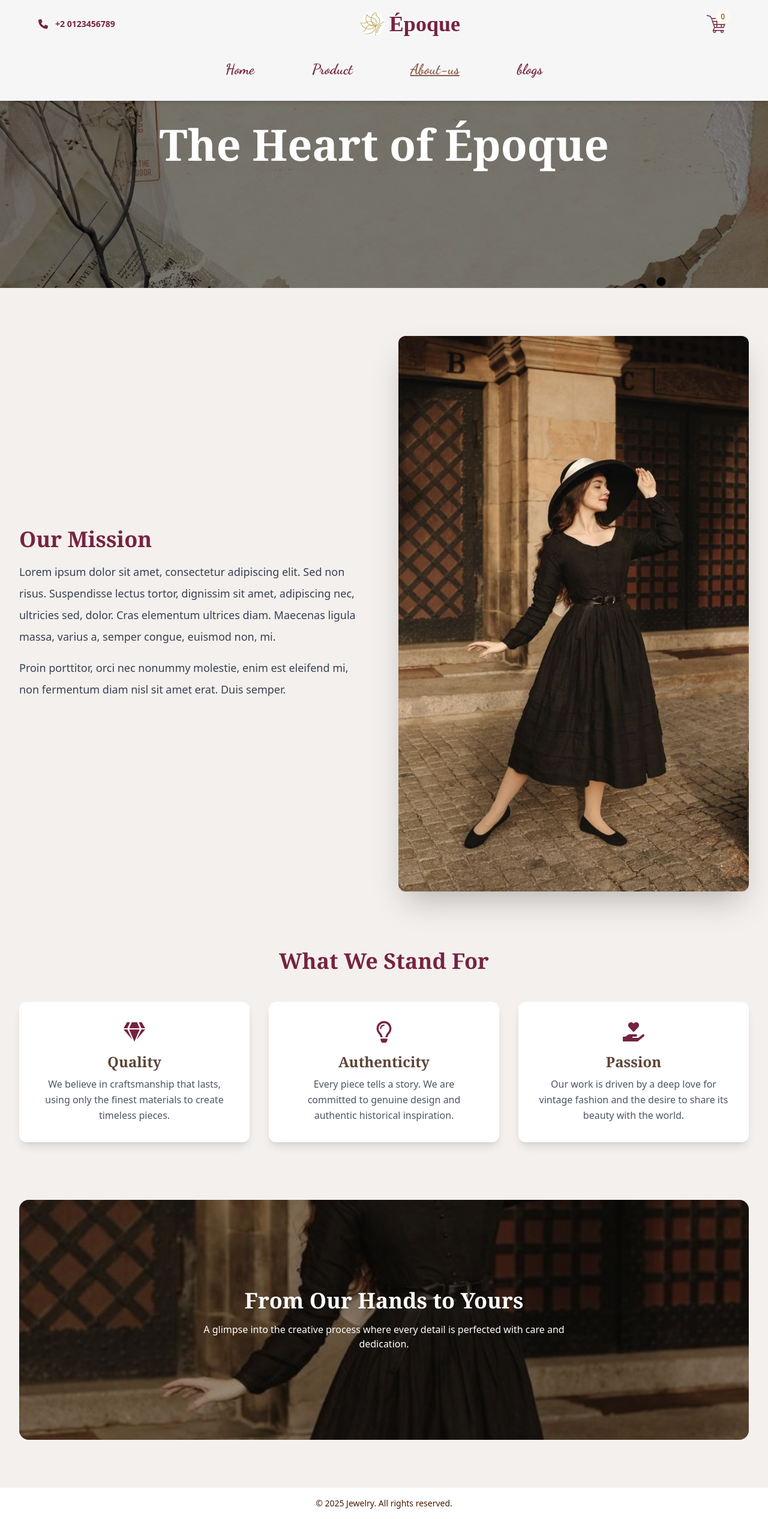
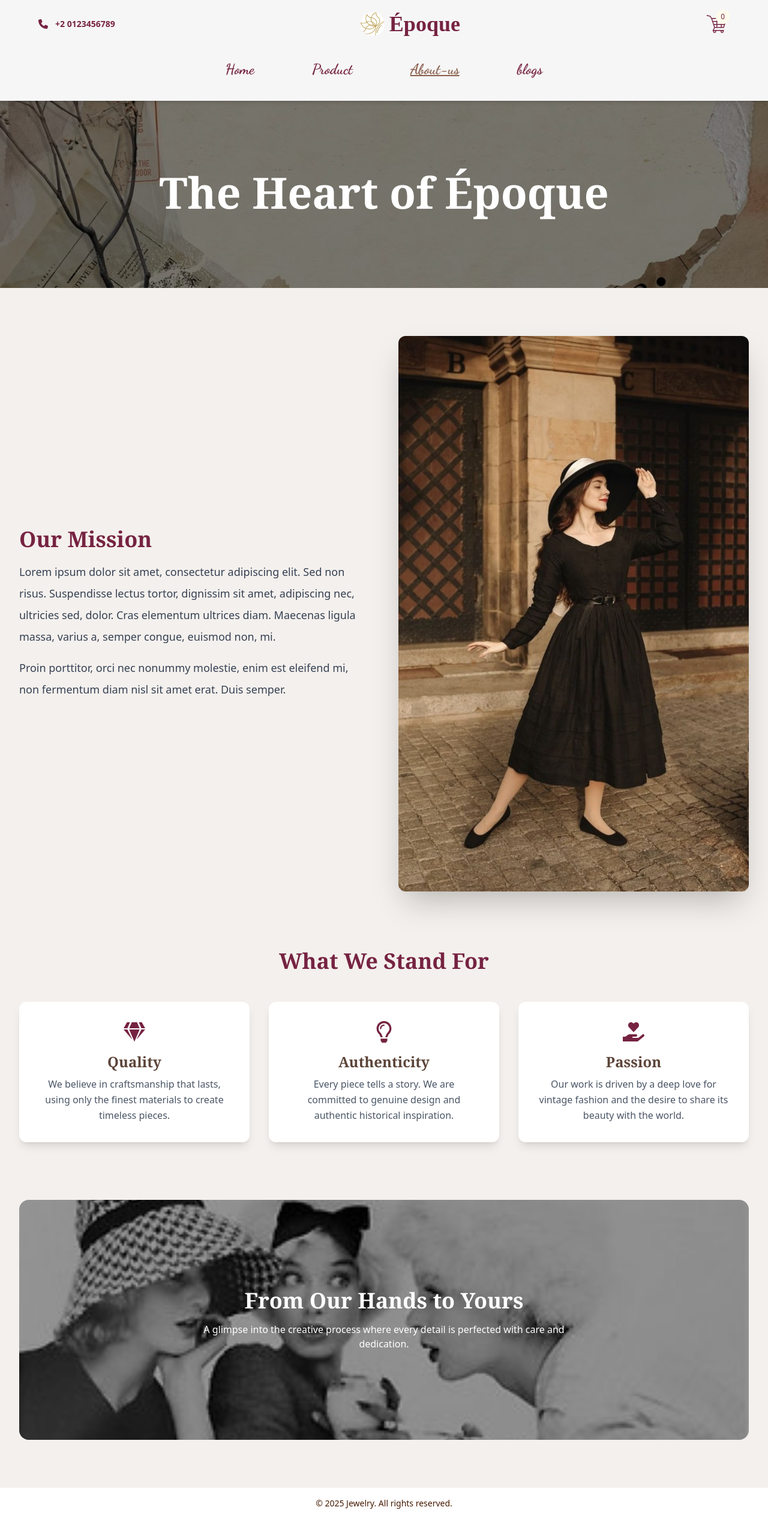
Before and after one commit to Smah-amen/vintage-store, a Next.js app: page /about-us in a window 1280 px wide. Shown: the whole page at 60% size. Built offline with nearby package versions, Linux system fonts and the light colour scheme; a web font is replaced by a local one.

Commit message:
change font in about

```diff
--- a/src/app/about-us/page.js
+++ b/src/app/about-us/page.js
@@ -56,7 +56,7 @@ function AboutUsPage() {
           style={{ backgroundImage: "url('/back.jpg')" }}
         ></div>
         <div className="absolute inset-0 bg-black/50"></div>
-        <div ref={heroTitleRef} className="relative mt-24 md:mt-0 z-10 text-center">
+        <div ref={heroTitleRef} className="relative items-center top-20 md:mt-0 z-40 text-center">
           <h1 className="text-5xl md:text-7xl font-serif font-bold">
             The Heart of Époque
           </h1>
@@ -112,7 +112,7 @@ function AboutUsPage() {
           <section ref={behindScenesRef} className="relative h-[50vh] rounded-2xl overflow-hidden flex items-center justify-center text-center text-white p-8">
              <div
               className="absolute inset-0 bg-cover bg-center transition-transform duration-500 ease-in-out hover:scale-110"
-              style={{ backgroundImage: "url('/back1.jpg')" }}
+              style={{ backgroundImage: "url('/pic1.jpg')" }}
             ></div>
             <div className="absolute inset-0 bg-black/40"></div>
             <div className="relative z-10">
```
